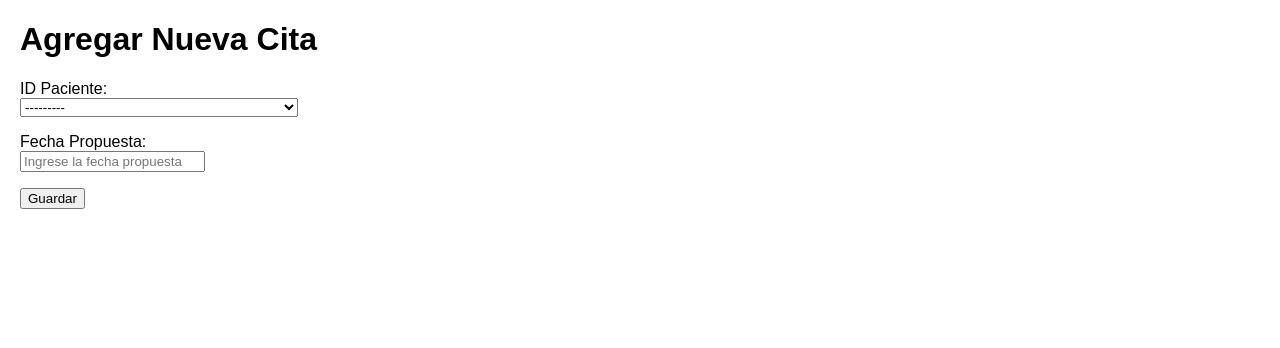
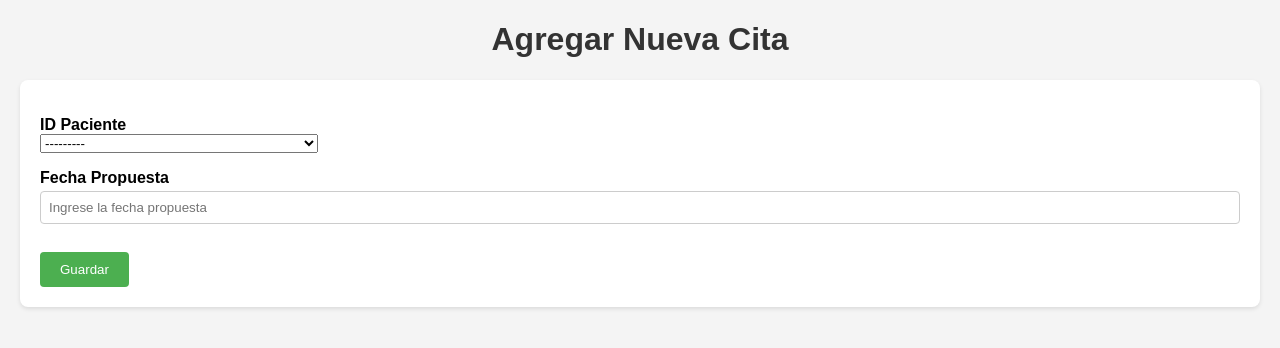
Before and after one commit to url-classes/ClinicaDental, a Django app: page /citas/agregar_citas/ in a window 1280 px wide. Shown: the top 348 px of the page. Run offline with Django 5.2, Linux system fonts and the light colour scheme; data comes from the database, SQL or seed files in the repository.

Commit message:
update agregar_citas.html

```diff
--- a/app/templates/layouts/agregar_citas.html
+++ b/app/templates/layouts/agregar_citas.html
@@ -7,12 +7,45 @@
         body {
             font-family: Arial, sans-serif;
             margin: 20px;
+            background-color: #f4f4f4;
+        }
+        h1 {
+            color: #333;
+            text-align: center;
         }
         form {
             margin-top: 20px;
+            background-color: #fff;
+            padding: 20px;
+            border-radius: 8px;
+            box-shadow: 0 2px 4px rgba(0, 0, 0, 0.1);
+        }
+        label {
+            font-weight: bold;
+        }
+        input[type="text"], textarea {
+            width: 100%;
+            padding: 8px;
+            margin-top: 4px;
+            margin-bottom: 12px;
+            border: 1px solid #ccc;
+            border-radius: 4px;
+            box-sizing: border-box;
+        }
+        input[type="submit"] {
+            background-color: #4CAF50;
+            color: white;
+            padding: 10px 20px;
+            border: none;
+            border-radius: 4px;
+            cursor: pointer;
+        }
+        input[type="submit"]:hover {
+            background-color: #45a049;
         }
         .errorlist {
             color: red;
+            margin-top: 4px;
         }
     </style>
 </head>
@@ -31,7 +64,7 @@
         {% csrf_token %}
         {% for field in form %}
             <p>
-                {{ field.label_tag }}<br>
+                <label for="{{ field.id_for_label }}">{{ field.label }}</label><br>
                 {{ field }}
                 {% if field.help_text %}
                 <small style="color: grey">{{ field.help_text }}</small>
@@ -41,7 +74,7 @@
                 {% endfor %}
             </p>
         {% endfor %}
-        <button type="submit">Guardar</button>
+        <input type="submit" value="Guardar">
     </form>
 </body>
 </html>
```
